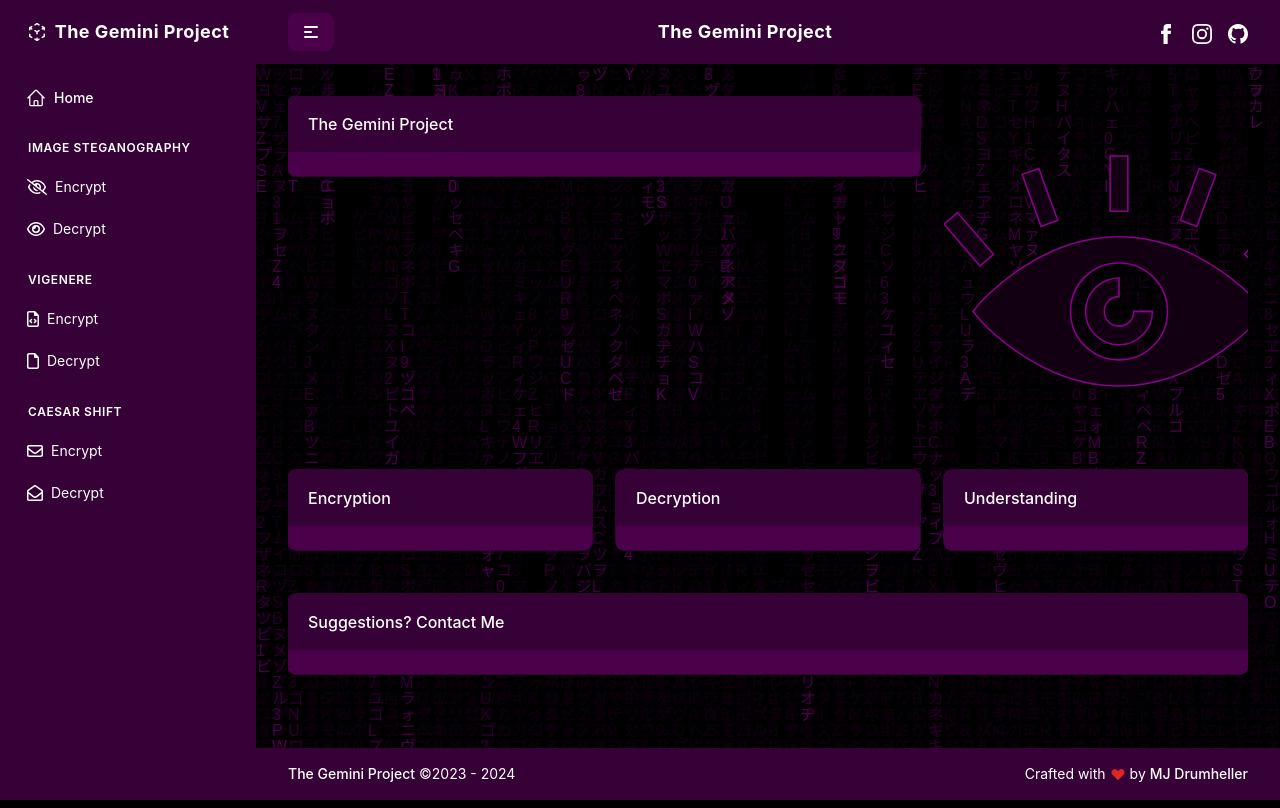
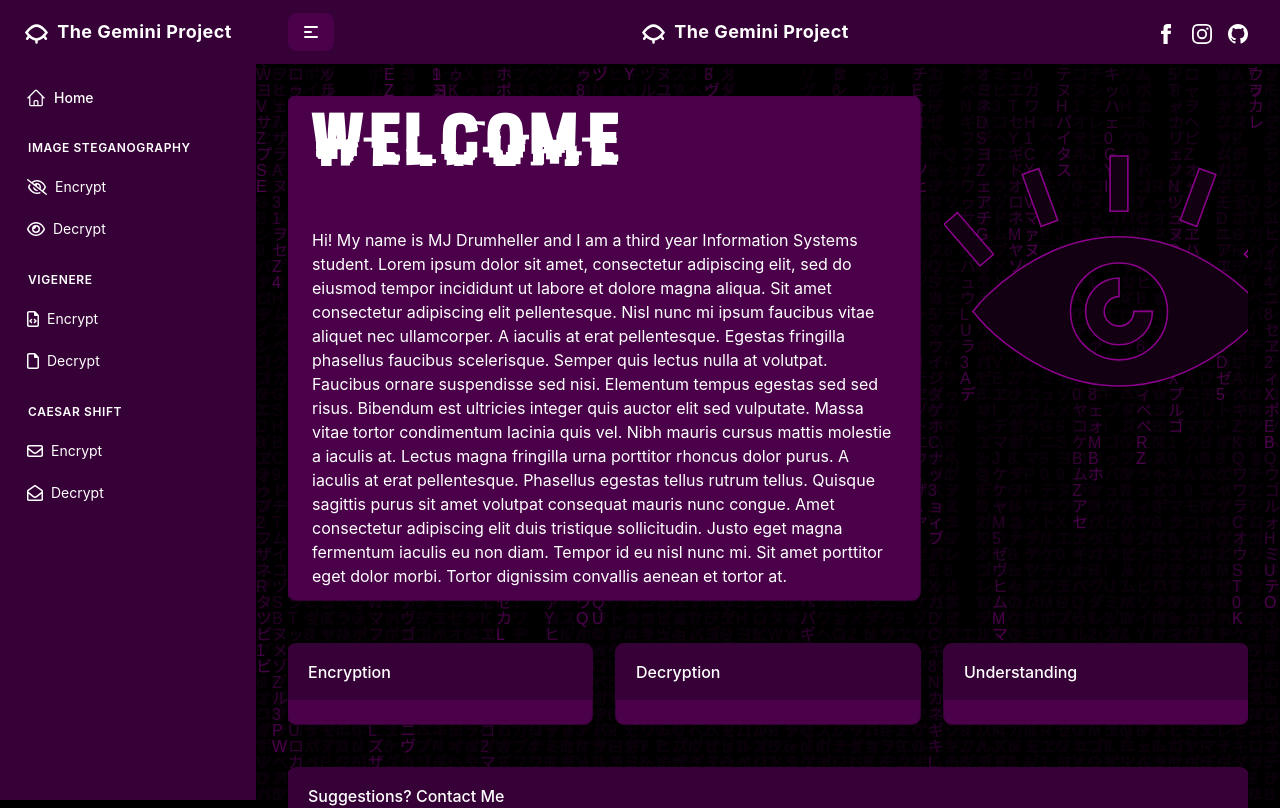
Before and after one commit to mjDruMango/CapstoneMJ, a React (Create React App) app in the folder capfrontend/: page / in a window 1280 px wide. Shown: the top 808 px of the page. Built offline with nearby package versions, Linux system fonts and the light colour scheme.

Commit message:
new font and intro paragraph
lorem ipsum

```diff
--- a/capfrontend/src/index.css
+++ b/capfrontend/src/index.css
@@ -15,3 +15,10 @@ code {
   font-family: source-code-pro, Menlo, Monaco, Consolas, 'Courier New',
     monospace;
 }
+
+@font-face {
+  font-family: "Hacked-KerX";
+  src: url('./fonts/Hacked-KerX.ttf') format('truetype');
+  font-weight: normal;
+  font-style: normal;
+}
--- a/capfrontend/src/layouts/Header.js
+++ b/capfrontend/src/layouts/Header.js
@@ -65,6 +65,9 @@ export default function Header({ mobileSidebarOpen, setMobileSidebarOpen, deskto
                             href="#"
                             className="group inline-flex items-center space-x-2 text-lg font-bold tracking-wide text-white"
                         >
+                            <svg xmlns="http://www.w3.org/2000/svg" width="25px" height="25px" viewBox="0 0 20 20" fill="none">
+                                <path fill="#fff" fill-rule="evenodd" d="M3.415 10.242c-.067-.086-.13-.167-.186-.242a16.806 16.806 0 011.803-2.025C6.429 6.648 8.187 5.5 10 5.5c1.813 0 3.57 1.148 4.968 2.475A16.816 16.816 0 0116.771 10a16.9 16.9 0 01-1.803 2.025C13.57 13.352 11.813 14.5 10 14.5c-1.813 0-3.57-1.148-4.968-2.475a16.799 16.799 0 01-1.617-1.783zm15.423-.788L18 10l.838.546-.002.003-.003.004-.01.016-.037.054a17.123 17.123 0 01-.628.854 19.25 19.25 0 01-1.094 1.275L18.3 14.4a1 1 0 01-1.6 1.2l-1.097-1.462c-1.23 1.027-2.81 2.007-4.603 2.284V18a1 1 0 11-2 0v-1.578c-1.793-.277-3.374-1.257-4.603-2.284L3.3 15.6a1 1 0 11-1.6-1.2l1.236-1.648a19.262 19.262 0 01-1.59-1.938 11.109 11.109 0 01-.169-.245l-.01-.016-.003-.004-.001-.002c0-.001-.001-.001.837-.547l-.838-.546.002-.003.003-.004.01-.016a6.84 6.84 0 01.17-.245 18.804 18.804 0 012.308-2.66C5.151 5.1 7.394 3.499 10 3.499s4.848 1.602 6.346 3.025a18.803 18.803 0 012.44 2.852l.037.054.01.016.003.004.001.002zM18 10l.838-.546.355.546-.355.546L18 10zM1.162 9.454L2 10l-.838.546L.807 10l.355-.546z" />
+                            </svg>
                             <span className="hidden sm:inline">The Gemini Project</span>
                         </a>
                     </div>
@@ -74,7 +77,7 @@ export default function Header({ mobileSidebarOpen, setMobileSidebarOpen, deskto
                     <div className="flex items-center space-x-2">
                         {/* Social Media */}
                         <nav className="space-x-4 lg:w-1/3 lg:text-right flex">
-                            <a href="#" className="text-white hover:text-[#1877f2]">
+                            <a href="#" className="text-white hover:text-[#c9c9c9]">
                                 <svg
                                     className="icon-facebook inline-block size-5"
                                     xmlns="http://www.w3.org/2000/svg"
@@ -84,7 +87,7 @@ export default function Header({ mobileSidebarOpen, setMobileSidebarOpen, deskto
                                     <path d="M9 8H6v4h3v12h5V12h3.642L18 8h-4V6.333C14 5.378 14.192 5 15.115 5H18V0h-3.808C10.596 0 9 1.583 9 4.615V8z" />
                                 </svg>
                             </a>
-                            <a href="#" className="text-white hover:text-[#405de6]">
+                            <a href="#" className="text-white hover:text-[#c9c9c9]">
                                 <svg
                                     className="icon-instagram inline-block size-5"
                                     xmlns="http://www.w3.org/2000/svg"
@@ -96,7 +99,7 @@ export default function Header({ mobileSidebarOpen, setMobileSidebarOpen, deskto
                             </a>
                             <a
                                 href="#"
-                                className="text-white hover:text-[#fff]"
+                                className="text-white hover:text-[#c9c9c9]"
                             >
                                 <svg
                                     className="icon-github inline-block size-5"
--- a/capfrontend/src/layouts/Sidebar.js
+++ b/capfrontend/src/layouts/Sidebar.js
@@ -72,18 +72,8 @@ export default function Sidebar({ mobileSidebarOpen, setMobileSidebarOpen, deskt
                         href="#"
                         className="group inline-flex items-center space-x-2 text-lg font-bold tracking-wide text-white"
                     >
-                        <svg
-                            className="hi-mini hi-cube-transparent inline-block size-5 text-white transition group-hover:scale-110"
-                            xmlns="http://www.w3.org/2000/svg"
-                            viewBox="0 0 20 20"
-                            fill="currentColor"
-                            aria-hidden="true"
-                        >
-                            <path
-                                fillRule="evenodd"
-                                d="M9.638 1.093a.75.75 0 01.724 0l2 1.104a.75.75 0 11-.724 1.313L10 2.607l-1.638.903a.75.75 0 11-.724-1.313l2-1.104zM5.403 4.287a.75.75 0 01-.295 1.019l-.805.444.805.444a.75.75 0 01-.724 1.314L3.5 7.02v.73a.75.75 0 01-1.5 0v-2a.75.75 0 01.388-.657l1.996-1.1a.75.75 0 011.019.294zm9.194 0a.75.75 0 011.02-.295l1.995 1.101A.75.75 0 0118 5.75v2a.75.75 0 01-1.5 0v-.73l-.884.488a.75.75 0 11-.724-1.314l.806-.444-.806-.444a.75.75 0 01-.295-1.02zM7.343 8.284a.75.75 0 011.02-.294L10 8.893l1.638-.903a.75.75 0 11.724 1.313l-1.612.89v1.557a.75.75 0 01-1.5 0v-1.557l-1.612-.89a.75.75 0 01-.295-1.019zM2.75 11.5a.75.75 0 01.75.75v1.557l1.608.887a.75.75 0 01-.724 1.314l-1.996-1.101A.75.75 0 012 14.25v-2a.75.75 0 01.75-.75zm14.5 0a.75.75 0 01.75.75v2a.75.75 0 01-.388.657l-1.996 1.1a.75.75 0 11-.724-1.313l1.608-.887V12.25a.75.75 0 01.75-.75zm-7.25 4a.75.75 0 01.75.75v.73l.888-.49a.75.75 0 01.724 1.313l-2 1.104a.75.75 0 01-.724 0l-2-1.104a.75.75 0 11.724-1.313l.888.49v-.73a.75.75 0 01.75-.75z"
-                                clipRule="evenodd"
-                            />
+                        <svg xmlns="http://www.w3.org/2000/svg" width="25px" height="25px" viewBox="0 0 20 20" fill="none">
+                            <path fill="#fff" fill-rule="evenodd" d="M3.415 10.242c-.067-.086-.13-.167-.186-.242a16.806 16.806 0 011.803-2.025C6.429 6.648 8.187 5.5 10 5.5c1.813 0 3.57 1.148 4.968 2.475A16.816 16.816 0 0116.771 10a16.9 16.9 0 01-1.803 2.025C13.57 13.352 11.813 14.5 10 14.5c-1.813 0-3.57-1.148-4.968-2.475a16.799 16.799 0 01-1.617-1.783zm15.423-.788L18 10l.838.546-.002.003-.003.004-.01.016-.037.054a17.123 17.123 0 01-.628.854 19.25 19.25 0 01-1.094 1.275L18.3 14.4a1 1 0 01-1.6 1.2l-1.097-1.462c-1.23 1.027-2.81 2.007-4.603 2.284V18a1 1 0 11-2 0v-1.578c-1.793-.277-3.374-1.257-4.603-2.284L3.3 15.6a1 1 0 11-1.6-1.2l1.236-1.648a19.262 19.262 0 01-1.59-1.938 11.109 11.109 0 01-.169-.245l-.01-.016-.003-.004-.001-.002c0-.001-.001-.001.837-.547l-.838-.546.002-.003.003-.004.01-.016a6.84 6.84 0 01.17-.245 18.804 18.804 0 012.308-2.66C5.151 5.1 7.394 3.499 10 3.499s4.848 1.602 6.346 3.025a18.803 18.803 0 012.44 2.852l.037.054.01.016.003.004.001.002zM18 10l.838-.546.355.546-.355.546L18 10zM1.162 9.454L2 10l-.838.546L.807 10l.355-.546z" />
                         </svg>
                         <span>The Gemini Project</span>
                     </a>
--- a/capfrontend/src/pages/Home.js
+++ b/capfrontend/src/pages/Home.js
@@ -1,12 +1,17 @@
 import Card from "../components/card/Card";
+import '../index.css';
 
 export default function Home() {
     return (
         <>
             <div className="grid grid-cols-1 lg:grid-cols-9 gap-6 overflow-auto">
                 <div className="col-span-1 lg:col-span-6">
-                    <Card
-                        header="The Gemini Project" />
+                    <Card>
+                            <p className="font-bold text-7xl font-custom tracking-widest">WELCOME</p>
+                            <br />
+                            <br />
+                            Hi! My name is MJ Drumheller and I am a third year Information Systems student. Lorem ipsum dolor sit amet, consectetur adipiscing elit, sed do eiusmod tempor incididunt ut labore et dolore magna aliqua. Sit amet consectetur adipiscing elit pellentesque. Nisl nunc mi ipsum faucibus vitae aliquet nec ullamcorper. A iaculis at erat pellentesque. Egestas fringilla phasellus faucibus scelerisque. Semper quis lectus nulla at volutpat. Faucibus ornare suspendisse sed nisi. Elementum tempus egestas sed sed risus. Bibendum est ultricies integer quis auctor elit sed vulputate. Massa vitae tortor condimentum lacinia quis vel. Nibh mauris cursus mattis molestie a iaculis at. Lectus magna fringilla urna porttitor rhoncus dolor purus. A iaculis at erat pellentesque. Phasellus egestas tellus rutrum tellus. Quisque sagittis purus sit amet volutpat consequat mauris nunc congue. Amet consectetur adipiscing elit duis tristique sollicitudin. Justo eget magna fermentum iaculis eu non diam. Tempor id eu nisl nunc mi. Sit amet porttitor eget dolor morbi. Tortor dignissim convallis aenean et tortor at.
+                    </Card>
                 </div>
                 <div className="col-span-1 lg:col-span-3">
                         <svg fill="#120012" version="1.1" id="Capa_1" xmlns="http://www.w3.org/2000/svg" xmlnsXlink="http://www.w3.org/1999/xlink" width="350px" height="350px" viewBox="0 0 448.004 448.004" xmlSpace="preserve" stroke="#8c018c">
--- a/capfrontend/tailwind.config.js
+++ b/capfrontend/tailwind.config.js
@@ -13,6 +13,9 @@ module.exports = {
   ],
   theme: {
     extend: {
+      fontFamily: {
+        custom: ['Hacked-KerX', 'sans']
+      },
       colors: {
         "primary": "#360136",
         "secondary": "#4a014a",
```
Also changed, not shown: capfrontend/src/fonts/Hacked-KerX.ttf (added).
